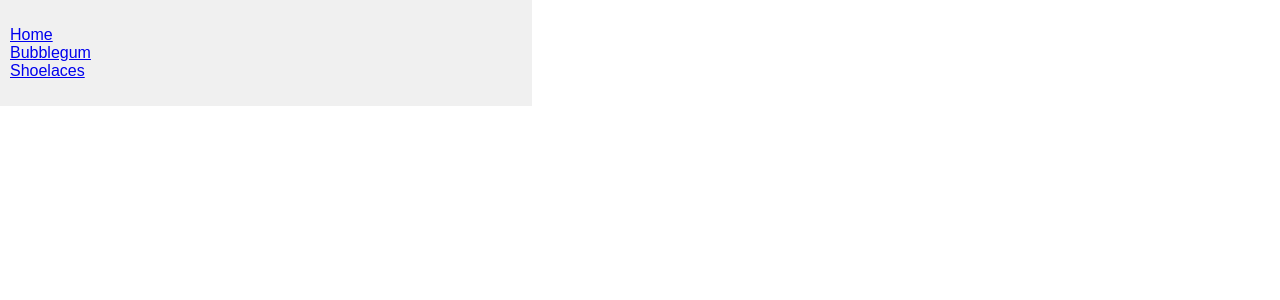
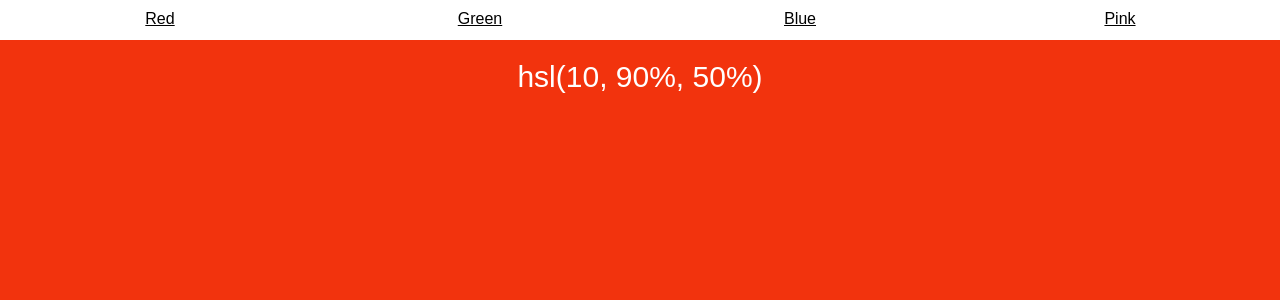
Before and after one commit to zhangfaliang/react-cli, a React (Create React App) app: page /hsl/10/90/50 in a window 1280 px wide. Shown: the top 300 px of the page. Built offline with nearby package versions, Linux system fonts and the light colour scheme.

Commit message:
add animation transfrom

```diff
--- a/src/index.js
+++ b/src/index.js
@@ -17,7 +17,8 @@ import {
   PreventingTransitionsExample,
   NoMatchExample,
   RecursiveExample,
-  SidebarExample
+  SidebarExample,
+  AnimationExample
 } from './routers/index';
 
 const sagaMiddleware = createSagaMiddleware();
@@ -38,7 +39,7 @@ const render = () => {
   // this function will be reused
   ReactDOM.render(
     <Provider store={store}>
-      <SidebarExample />
+      <AnimationExample />
     </Provider>,
     document.getElementById('root')
   );
--- /dev/null
+++ b/src/routers/AnimatedTransitions.js
@@ -0,0 +1,147 @@
+import React from 'react';
+import { TransitionGroup, CSSTransition } from 'react-transition-group';
+import {
+  BrowserRouter as Router,
+  Switch,
+  Route,
+  Link,
+  Redirect
+} from 'react-router-dom';
+
+/* you'll need this CSS somewhere
+.fade-enter {
+  opacity: 0;
+  z-index: 1;
+}
+
+.fade-enter.fade-enter-active {
+  opacity: 1;
+  transition: opacity 250ms ease-in;
+}
+*/
+
+const AnimationExample = () => (
+  <Router>
+    <Route
+      render={({ location }) => (
+        <div style={styles.fill}>
+          <Route
+            exact
+            path="/"
+            render={() => <Redirect to="/hsl/10/90/50" />}
+          />
+
+          <ul style={styles.nav}>
+            <NavLink to="/hsl/10/90/50">Red</NavLink>
+            <NavLink to="/hsl/120/100/40">Green</NavLink>
+            <NavLink to="/rgb/33/150/243">Blue</NavLink>
+            <NavLink to="/rgb/240/98/146">Pink</NavLink>
+          </ul>
+
+          <div style={styles.content}>
+            <TransitionGroup>
+              {/* no different than other usage of
+                CSSTransition, just make sure to pass
+                `location` to `Switch` so it can match
+                the old location as it animates out
+            */}
+              <CSSTransition key={location.key} classNames="fade" timeout={600}>
+                <Switch location={location}>
+                  <Route exact path="/hsl/:h/:s/:l" component={HSL} />
+                  <Route exact path="/rgb/:r/:g/:b" component={RGB} />
+                  {/* Without this `Route`, we would get errors during
+                    the initial transition from `/` to `/hsl/10/90/50`
+                */}
+                  <Route render={() => <div>Not Found</div>} />
+                </Switch>
+              </CSSTransition>
+            </TransitionGroup>
+          </div>
+        </div>
+      )}
+    />
+  </Router>
+);
+
+const NavLink = props => (
+  <li style={styles.navItem}>
+    <Link {...props} style={{ color: 'inherit' }} />
+  </li>
+);
+
+const HSL = ({ match: { params } }) => (
+  <div
+    style={{
+      ...styles.fill,
+      ...styles.hsl,
+      background: `hsl(${params.h}, ${params.s}%, ${params.l}%)`
+    }}
+  >
+    hsl(
+    {params.h}, {params.s}
+    %, {params.l}
+    %)
+  </div>
+);
+
+const RGB = ({ match: { params } }) => (
+  <div
+    style={{
+      ...styles.fill,
+      ...styles.rgb,
+      background: `rgb(${params.r}, ${params.g}, ${params.b})`
+    }}
+  >
+    rgb(
+    {params.r}, {params.g}, {params.b})
+  </div>
+);
+
+const styles = {};
+
+styles.fill = {
+  position: 'absolute',
+  left: 0,
+  right: 0,
+  top: 0,
+  bottom: 0
+};
+
+styles.content = {
+  ...styles.fill,
+  top: '40px',
+  textAlign: 'center'
+};
+
+styles.nav = {
+  padding: 0,
+  margin: 0,
+  position: 'absolute',
+  top: 0,
+  height: '40px',
+  width: '100%',
+  display: 'flex'
+};
+
+styles.navItem = {
+  textAlign: 'center',
+  flex: 1,
+  listStyleType: 'none',
+  padding: '10px'
+};
+
+styles.hsl = {
+  ...styles.fill,
+  color: 'white',
+  paddingTop: '20px',
+  fontSize: '30px'
+};
+
+styles.rgb = {
+  ...styles.fill,
+  color: 'white',
+  paddingTop: '20px',
+  fontSize: '30px'
+};
+
+export default AnimationExample;
--- a/src/routers/index.js
+++ b/src/routers/index.js
@@ -6,6 +6,7 @@ import PreventingTransitionsExample from './PransitionsTransitions';
 import NoMatchExample from './NoMatch';
 import RecursiveExample from './recursive-paths';
 import SidebarExample from './Sidebar';
+import AnimationExample from './AnimatedTransitions';
 export {
   BasicExample,
   URLParameters,
@@ -14,5 +15,6 @@ export {
   PreventingTransitionsExample,
   NoMatchExample,
   RecursiveExample,
-  SidebarExample
+  SidebarExample,
+  AnimationExample
 };
```
